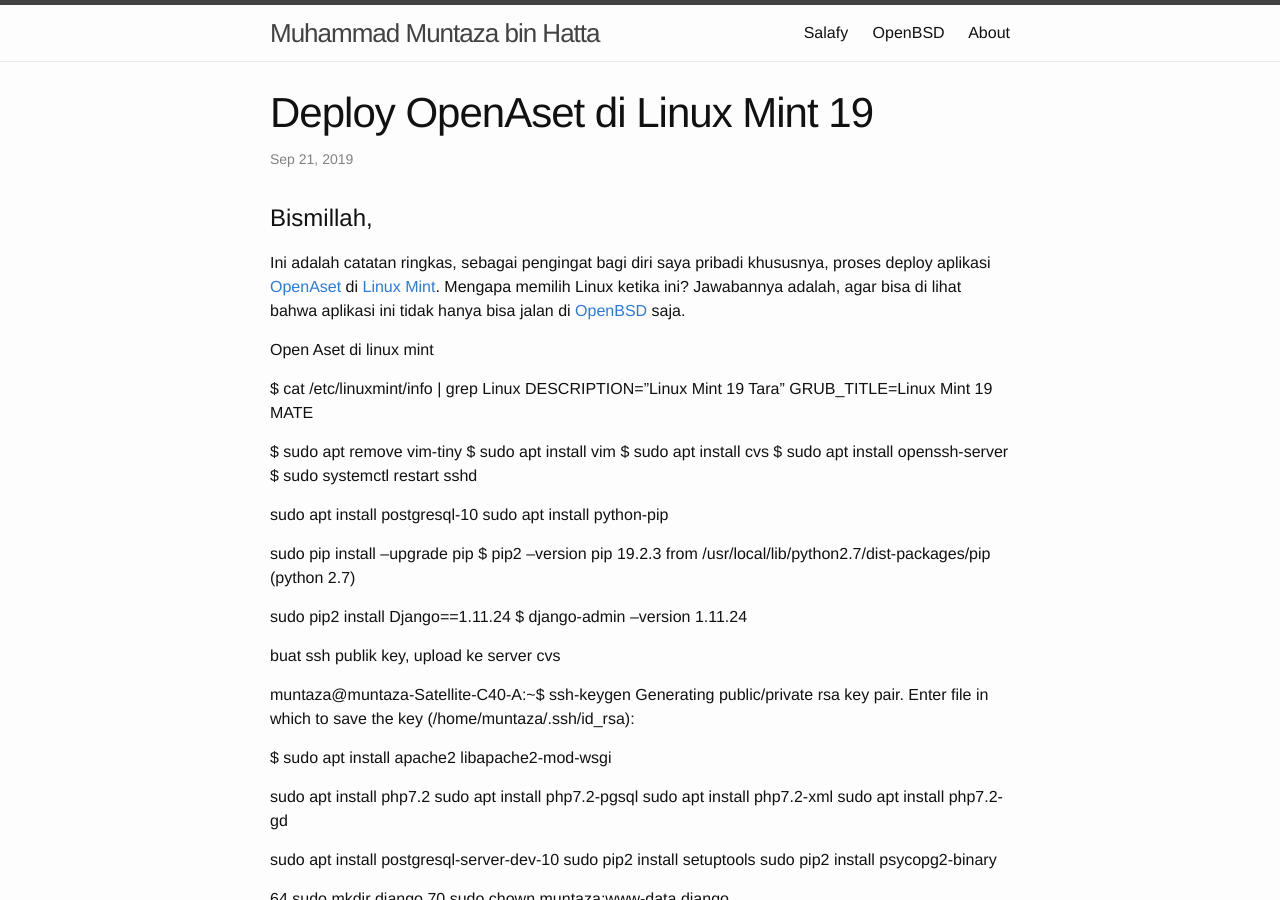
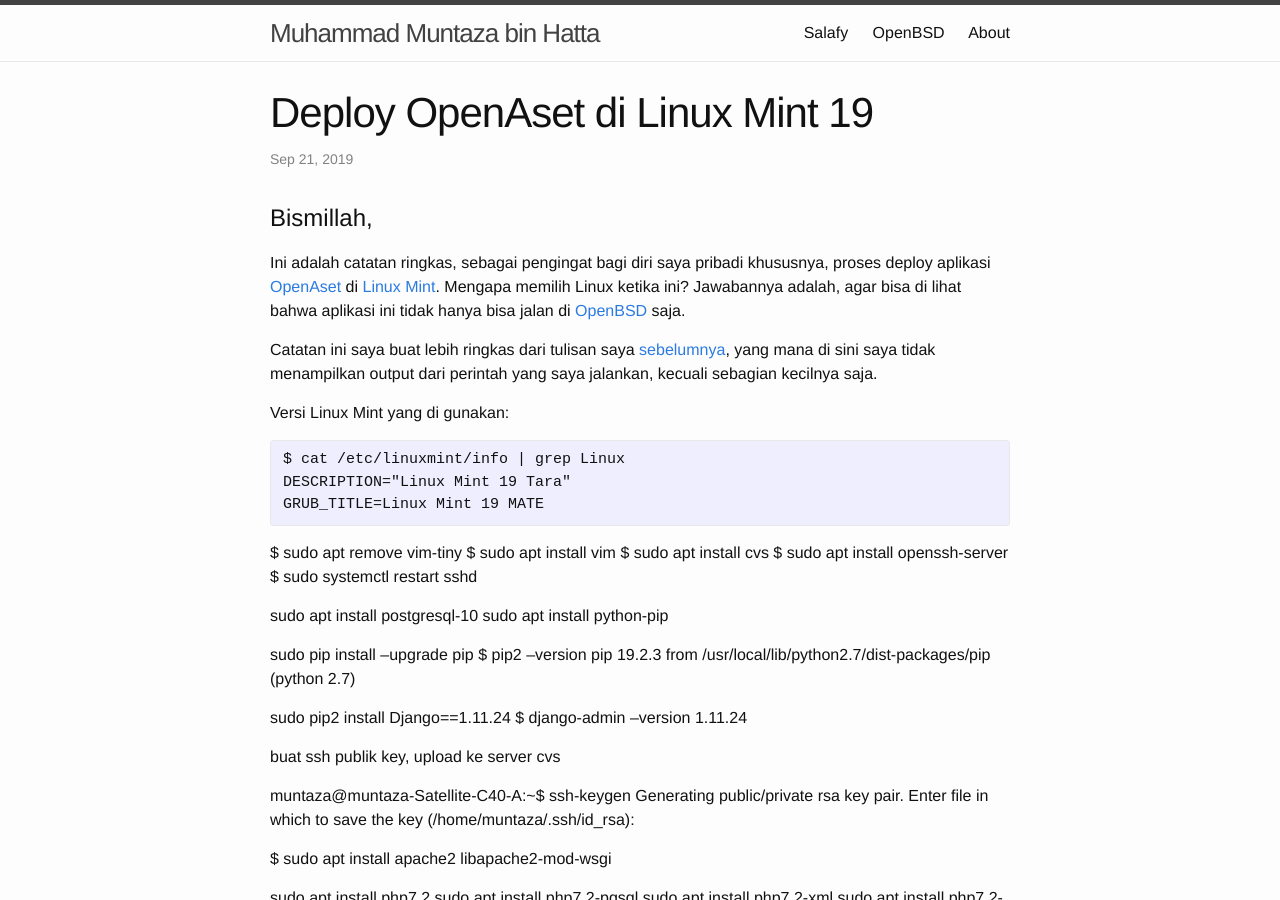
Before and after one commit to muntaza/muntaza.github.io, a Jekyll site: the page built from _posts/2019-09-21-openaset-linux-mint.markdown, in a window 1280 px wide and 900 px high. Built offline with Jekyll 4.4.1, drawn with Linux system fonts in a browser that asks for light colours.

Commit message:
linux dan openaset

```diff
--- a/_posts/2019-09-21-openaset-linux-mint.markdown
+++ b/_posts/2019-09-21-openaset-linux-mint.markdown
@@ -13,15 +13,21 @@
 Mengapa memilih Linux ketika ini? Jawabannya adalah, agar bisa di lihat bahwa aplikasi
 ini tidak hanya bisa jalan di [OpenBSD](https://www.openbsd.org/) saja.
 
+Catatan ini saya buat lebih ringkas dari tulisan saya
+[sebelumnya](https://www.muntaza.id/openbsd/2019/03/17/deploy-openbsd1.html), yang mana
+di sini saya tidak menampilkan output dari perintah yang saya jalankan, kecuali
+sebagian kecilnya saja.
+
 {% highlight text %}
 {% endhighlight %}
 
+Versi Linux Mint yang di gunakan:
 
-Open Aset di linux mint
-
+{% highlight text %}
 $ cat /etc/linuxmint/info | grep Linux
 DESCRIPTION="Linux Mint 19 Tara"
 GRUB_TITLE=Linux Mint 19 MATE
+{% endhighlight %}
 
 $ sudo apt remove vim-tiny
 $ sudo apt install vim
```
